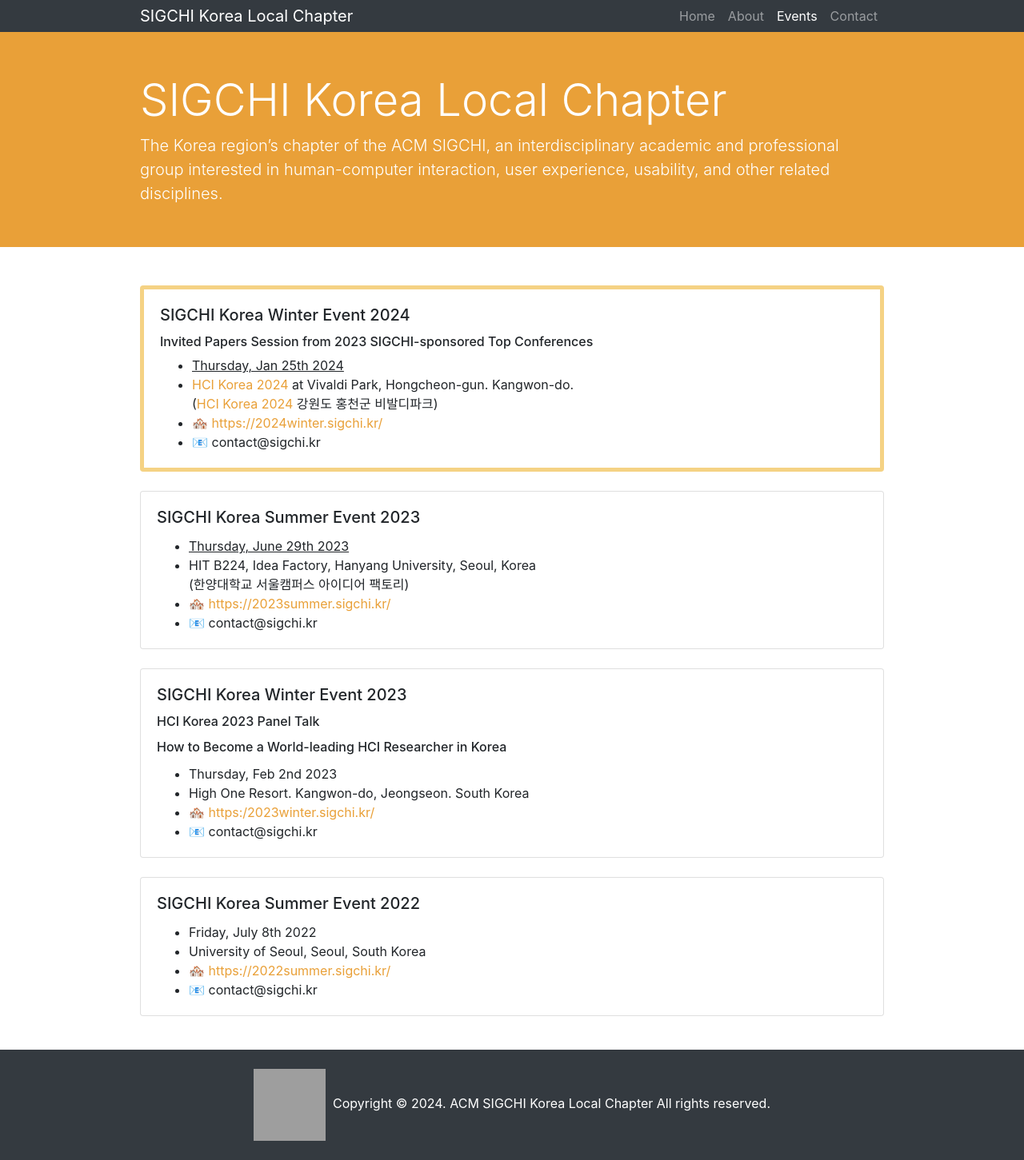
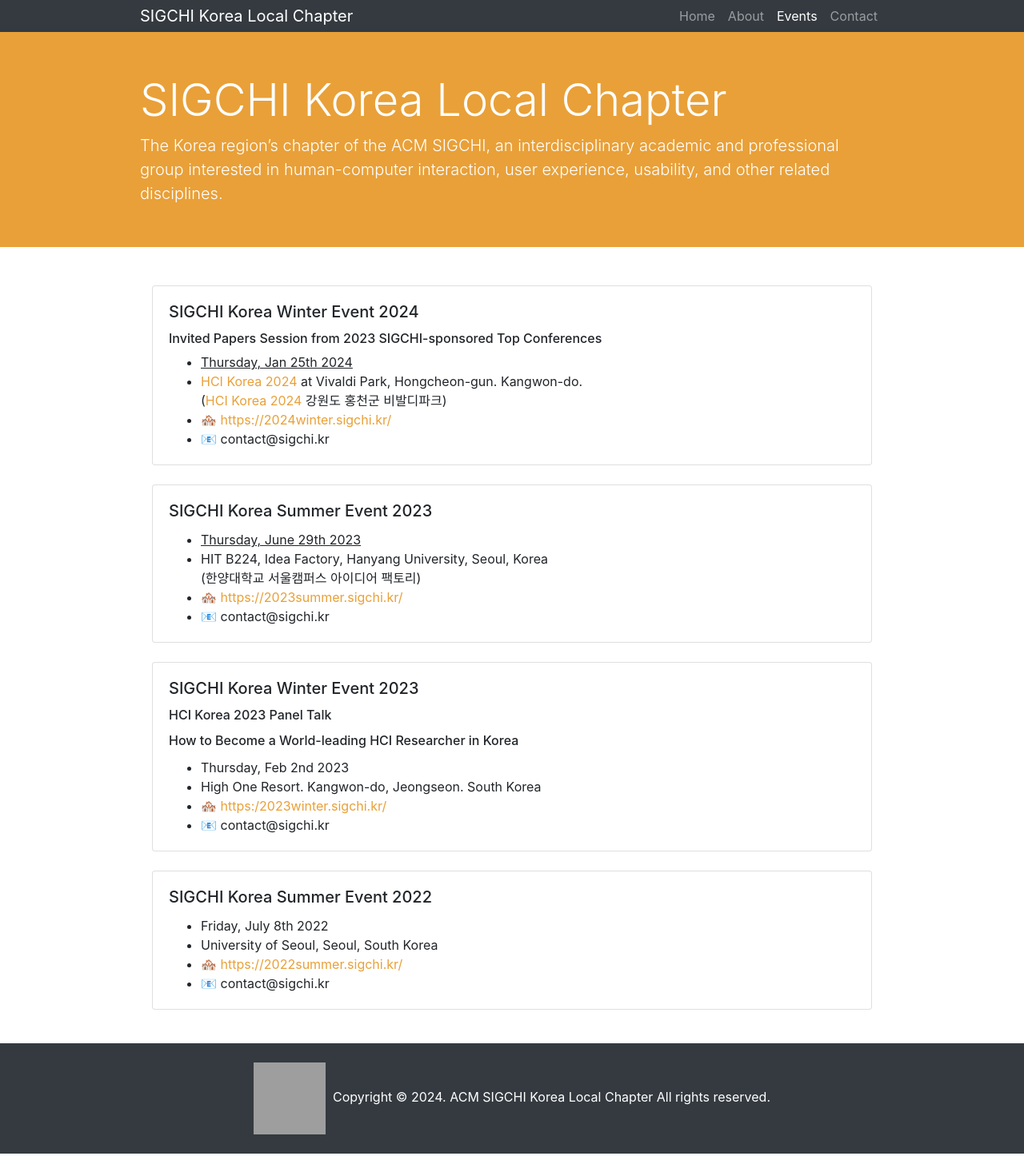
Before and after one commit to sigchikr/sigchikr.github.io, a Jekyll site: the page built from _pages/events.md, in a window 1280 px wide. Shown: the whole page at 80% size. Built offline with Jekyll 4.4.1, drawn with Linux system fonts in a browser that asks for light colours; grey boxes are pictures that could not be loaded.

Commit message:
after event

```diff
--- a/_includes/sidebar.html
+++ b/_includes/sidebar.html
@@ -1,5 +1,5 @@
 <div class="col-md-4 mb-5">
-  <h2>Upcoming event</h2>
+  <h2>Recent event</h2>
   <hr />
   <address>
     <strong>SIGCHI Korea Winter Event</strong>
--- a/_pages/events.md
+++ b/_pages/events.md
@@ -3,8 +3,9 @@
 layout: default
 permalink: /events/
 ---
-<div class="menu_template" id="menu_courses" style="">
-    <div class="card upcoming-event">
+<div class="col-md-12">
+    <!-- <div class="card upcoming-event"> -->
+    <div class="card">
         <div class="card-body">
             <h5 class="card-title">SIGCHI Korea Winter Event 2024</h5>
             <h6>Invited Papers Session from 2023 SIGCHI-sponsored Top Conferences</h6>
```
Also changed, not shown: _pages/contact.md (+3 -1 lines).
